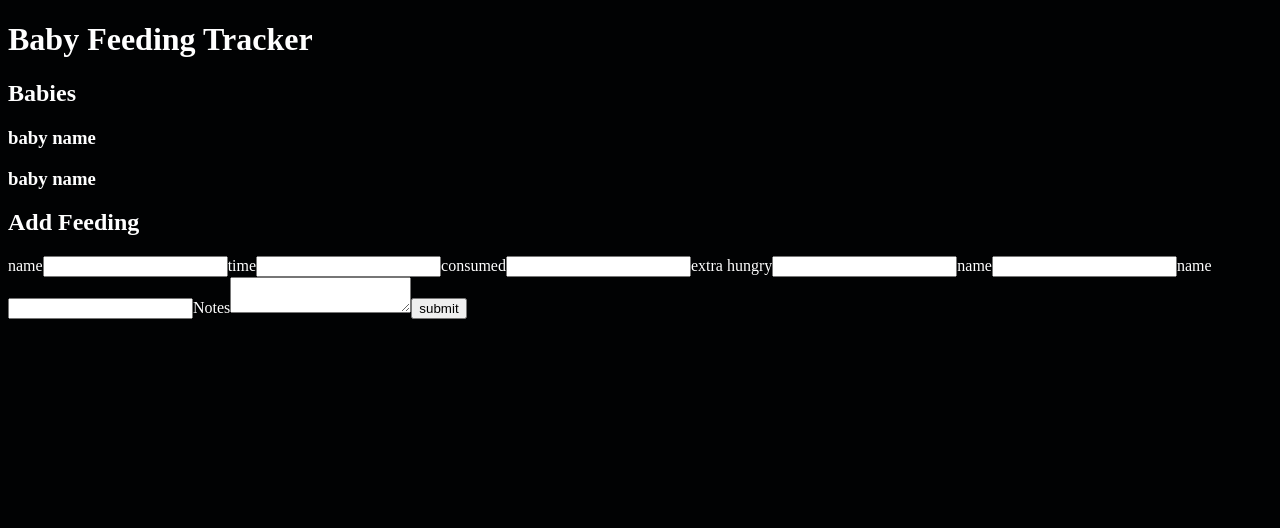
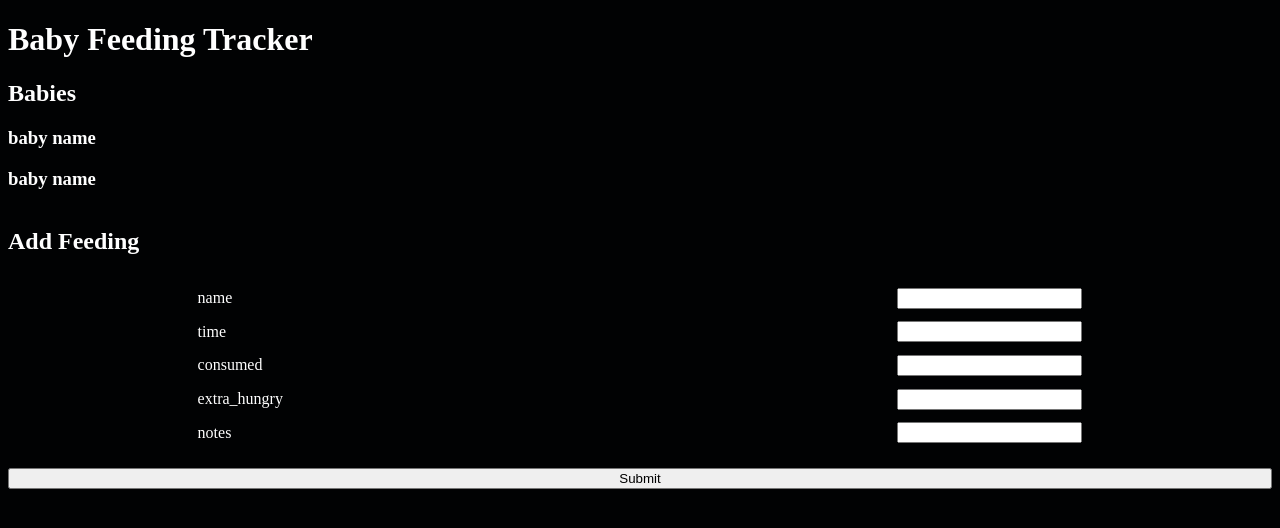
Before and after one commit to Richardaeld/baby-feeding-tacker, a React (Vite) app: page / in a window 1280 px wide. Shown: the top 528 px of the page. Built offline with nearby package versions, Linux system fonts and the light colour scheme.

Commit message:
created/added Form component

```diff
--- a/src/App.jsx
+++ b/src/App.jsx
@@ -1,4 +1,32 @@
 // import { useState } from 'react'
+import { Form } from './components/Form';
+
+const form = {
+  header: 'Add Feeding',
+  inputs: [
+    {
+      name:'name',
+      input: 'input',
+    },
+    {
+      name: 'time',
+      input: 'input',
+    },
+    {
+      name: 'consumed',
+      input: 'input',
+    },
+    {
+      name: 'extra_hungry',
+      input: 'input_checkbox',
+    },
+    {
+      name:'notes',
+      input:'textarea',
+    }
+  ]
+}
+form.inputs.map(input => input.id = crypto.randomUUID());
 
 export function App() {
   // const [count, setCount] = useState(0)
@@ -16,38 +44,7 @@ export function App() {
         </div>
       </div>
 
-    <form action="">
-      <h2>Add Feeding</h2>
-      <label htmlFor="">
-        name
-        <input type="text" />
-      </label>
-      <label htmlFor="">
-        time
-        <input type="text" />
-      </label>
-      <label htmlFor="">
-        consumed
-        <input type="text" />
-      </label>
-      <label htmlFor="">
-        extra hungry
-        <input type="text" />
-      </label>
-      <label htmlFor="">
-        name
-        <input type="text" />
-      </label>
-      <label htmlFor="">
-        name
-        <input type="text" />
-      </label>
-      <label htmlFor="">
-        Notes
-        <textarea name="" id=""></textarea>
-      </label>
-      <button>submit</button>
-    </form>
+    <Form form={form}></Form>
 
     </main>
   )
--- /dev/null
+++ b/src/components/Form.jsx
@@ -0,0 +1,32 @@
+import PropTypes from 'prop-types';
+import { FormInput } from './FormInput'
+export function Form ({ form }) {
+
+   return (
+      <form>
+         <h2>{form.header}</h2>
+         {form.inputs.map(input => {
+            switch (input.input) {
+
+               case 'input':
+               default     : return <FormInput key={input.id} formInput={input}/>
+            }
+         })}
+
+         <button>Submit</button>
+      </form>
+   )
+}
+
+Form.propTypes = {
+   form: PropTypes.shape({
+      header:PropTypes.string.isRequired,
+      inputs:PropTypes.arrayOf(
+         PropTypes.shape({
+            id: PropTypes.string.isRequired,
+            name:PropTypes.string.isRequired,
+            input:PropTypes.string.isRequired,
+         })
+      )
+   })
+}
--- a/src/components/FormInput.jsx
+++ b/src/components/FormInput.jsx
@@ -2,12 +2,15 @@ import PropTypes from 'prop-types';
 
 export function FormInput ({ formInput  }) {
 
+
+
    return (
-      <label htmlFor={formInput.nameAttribute}>
-         {formInput.nameDisplay}
+      <label htmlFor={formInput.name}>
+         <span>{formInput.name}</span>
          <input
+            id={formInput.name}
             type="text"
-            name={formInput.nameAttribute}
+            name={formInput.name}
          />
       </label>
    )
@@ -17,8 +20,8 @@ FormInput.propTypes = {
    formInput: PropTypes.arrayOf(
       PropTypes.shape({
          id:PropTypes.string.isRequired,
-         nameAttribute:PropTypes.string.isRequired,
-         nameDisplay:PropTypes.string.isRequired,
+         name:PropTypes.string.isRequired,
+         inputType:PropTypes.string.isRequired,
       })
    ).isRequired,
 }
--- a/src/css/index.css
+++ b/src/css/index.css
@@ -2,3 +2,22 @@ body {
    background-color: #010203;
    color: #fff
 }
+form {
+   /* width: 50%; */
+
+   display:flex;
+   flex-direction: column;
+   justify-content: center;
+}
+form label {
+   margin: 1% 15% 0 15%;
+   display: flex;
+   justify-content: space-evenly;
+   align-items: center;
+}
+form button {
+   margin-top: 2%;
+}
+form label span {
+   flex: 1;
+}
```
